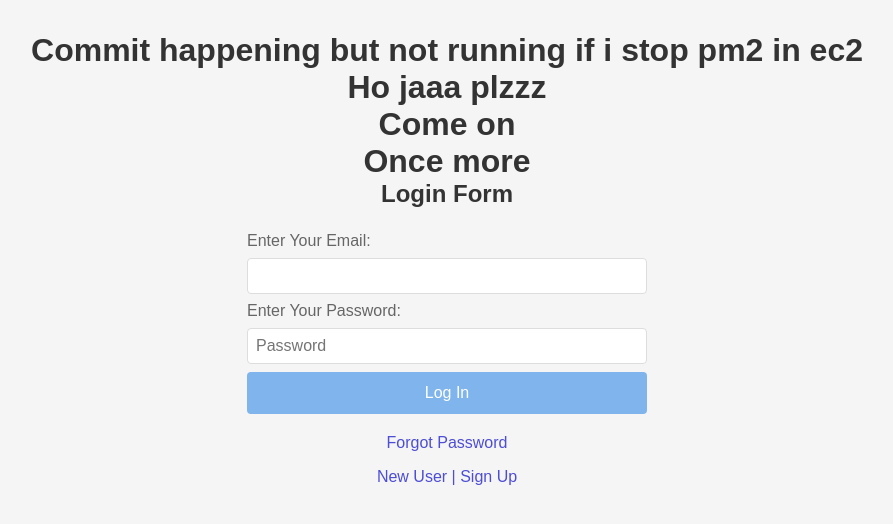
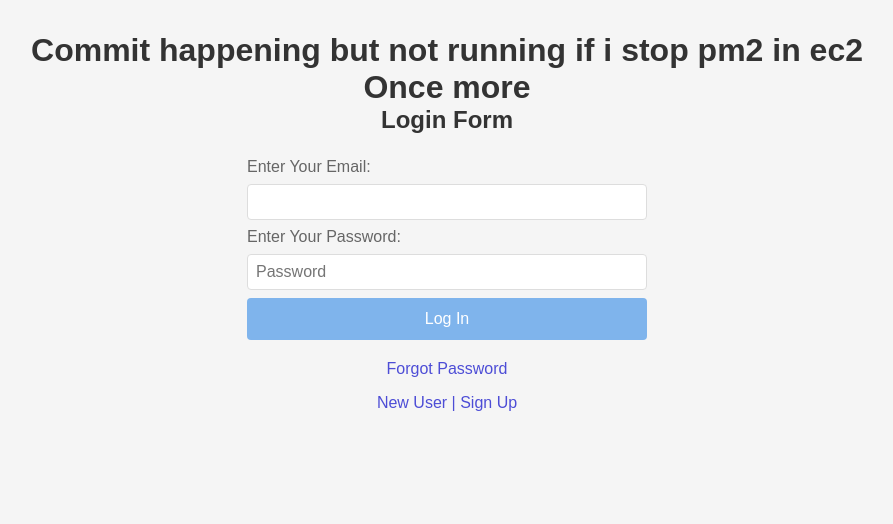
Before and after one commit to ram-Ranjan/Expensify, a website: page public/login.html in a window 1280 px wide. Shown: the whole page, without its empty margins (193-1086 px from the left). Drawn offline with nearby package versions, Linux system fonts and the light colour scheme.

Commit message:
jenkins commit

```diff
--- a/public/login.html
+++ b/public/login.html
@@ -9,8 +9,7 @@
   <body>
     <main>
       <h1>Commit happening but not running if i stop pm2 in ec2 </h1>
-      <h1>Ho jaaa plzzz</h1>
-      <h1>Come on</h1>
+
       <h1>Once more</h1>
 
       <h2>Login Form</h2>
```
